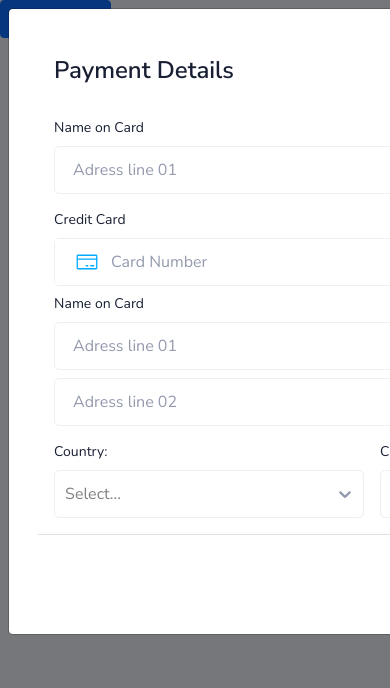
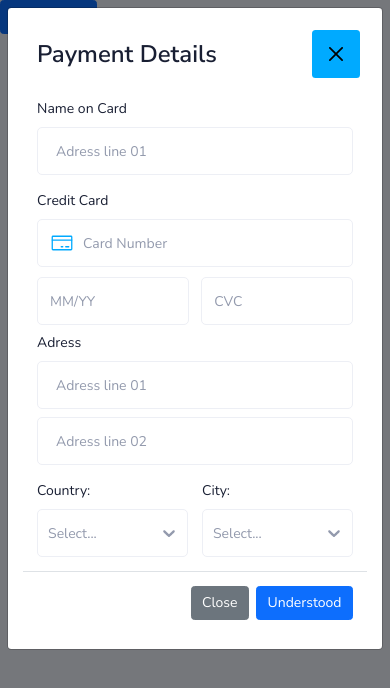
Before and after one commit to shevchenko126/dopomogatreba, a React (Create React App) app in the folder frontend/: page / in a window 390 px wide. Both pictures are taken after a click on the button "open modal". Shown: the top 688 px of the page. Built offline with nearby package versions, Linux system fonts and the light colour scheme; no server answers.

Commit message:
fixed: styles for smartphones

```diff
--- a/frontend/src/components/contentBlocks/PaymentDetails/SelectCountryCity/index.js
+++ b/frontend/src/components/contentBlocks/PaymentDetails/SelectCountryCity/index.js
@@ -53,6 +53,10 @@ const SelectCountryCity = () => {
   }, [countryid])
 
   const customStyles = {
+    placeholder: (provided, state) => ({
+      ...provided,
+      color: '#939AAD',
+    }),
     option: (provided, state) => ({
       // ...provided,
       cursor: 'pointer',
@@ -82,7 +86,8 @@ const SelectCountryCity = () => {
     dropdownIndicator: (provided, state) => ({
       ...provided,
       color: '#939AAD',
-      transform: (state.isFocused || state.isHovered) && "rotate(180deg)",
+      strokeWidth: '3',
+      transform: state.selectProps.menuIsOpen && "rotate(180deg)",
     }),
     singleValue: (provided, state) => {
       const opacity = state.isDisabled ? 0.5 : 1;
--- a/frontend/src/components/contentBlocks/PaymentDetails/index.css
+++ b/frontend/src/components/contentBlocks/PaymentDetails/index.css
@@ -6,16 +6,12 @@
     font-family: 'Nunito Sans', sans-serif;
     font-style: normal;
     font-weight: 400;
-    font-size: 14px;
     font-size: 16px;
 }
 
 .modal-content {
     padding: 4%;
-}
-
-.modal.show .modal-dialog {
-    width: 728px;
+    width: 100%;
 }
 
 .modal-title {
@@ -29,13 +25,27 @@
     border: none;
 }
 
+/*TODO*/
+
 .modal-header .btn-close {
-    background-color: #EBEEF7;
     height: 24px;
     width: 24px;
     padding: 12px;
-    color: #191F33;
     opacity: 1;
+    background-color: #00AAFF;
+    /* background-image: none; */
+}
+
+.btn-close::after {
+    content: "";
+    width: 24px;
+    height: 24px;
+    /* -webkit-mask-size: cover;
+    mask-size: cover;
+
+    -webkit-mask: url(../../../../public/icons/fi_x.svg) no-repeat 50% 50%;
+    mask: url(../../../../public/icons/fi_x.svg) no-repeat 50% 50%; */
+    background-color: #464D61;
 }
 
 .lbl-input {
@@ -83,7 +93,6 @@
     outline: none;
     border: none;
     font-family: 'Nunito';
-    font-size: 16px;
     line-height: 24px;
 }
 
@@ -98,3 +107,41 @@
 #creditCardCVC {
     width: 33px;
 }
+
+@media only screen and (max-width:576px) {
+
+    /* Styles for devices with the smallest width 320px - 567px (smartphones) */
+    * {
+        font-size: 14px;
+    }
+
+    #creditCard {
+        padding-left: 45px;
+        background-size: 24px 24px;
+        background-position: 12px center;
+        width: 100%;
+    }
+
+    .card-input {
+        border: none;
+        width: 100%;
+        height: fit-content;
+        gap: 10px;
+        padding: 0;
+    }
+
+    .card-prop {
+        box-sizing: border-box;
+        background: #FFFFFF;
+        border: 1px solid #EDEFF5;
+        border-radius: 5px;
+        line-height: 24px;
+        height: 48px;
+        padding: 0 12px;
+    }
+
+    #creditCardExpiry,
+    #creditCardCVC {
+        width: 48%;
+    }
+}
--- a/frontend/src/components/contentBlocks/PaymentDetails/index.js
+++ b/frontend/src/components/contentBlocks/PaymentDetails/index.js
@@ -1,5 +1,4 @@
 import 'bootstrap/dist/css/bootstrap.css';
-import './index.css'
 import React, { useState } from 'react';
 import Button from 'react-bootstrap/Button';
 import Modal from 'react-bootstrap/Modal';
@@ -65,7 +64,7 @@ const PaymentDetails = () => {
                     </div>
                     <div className='input-block'>
                         <label className='lbl-input' htmlFor='creditCard'>Credit Card</label>
-                        <div className='card-input d-flex flex-row'>
+                        <div className='card-input d-flex flex-row flex-wrap justify-content-between'>
                             <CurrencyFormat
                                 id='creditCard'
                                 className='card-prop flex-grow-1'
@@ -84,7 +83,7 @@ const PaymentDetails = () => {
                                 placeholder="CVC" />
                         </div>
                         <div className='input-block'>
-                        <label className='lbl-input' htmlFor='adress01'>Name on Card</label>
+                        <label className='lbl-input' htmlFor='adress01'>Adress</label>
                         <input
                             type='text'
                             id='adress01'
```
Also changed, not shown: frontend/public/icons/fi_x.svg (added), frontend/src/components/contentBlocks/PaymentDetails/SelectCountryCity/index.css (deleted).
